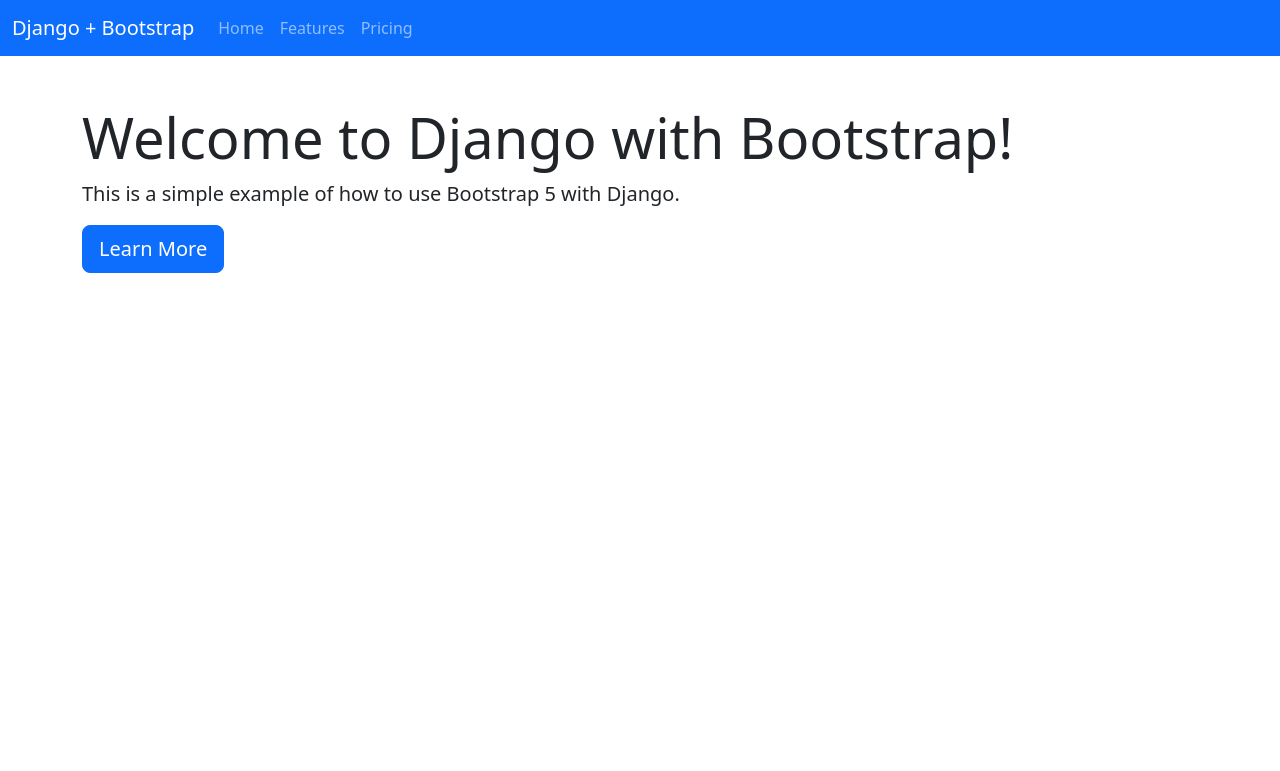
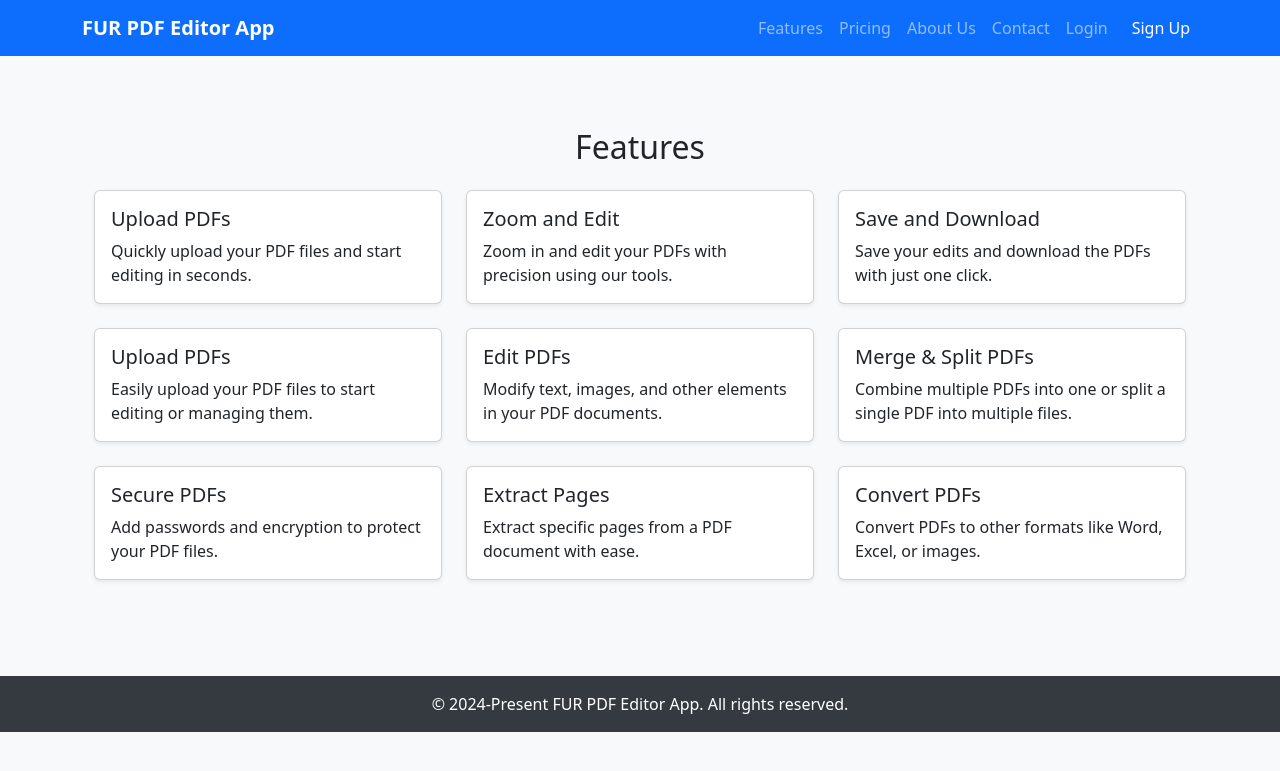
Before and after one commit to smartshopia/FUR_PDF_unofficial, a Django app: page /features/ in a window 1280 px wide. Shown: the top 771 px of the page. Run offline with Django 5.2, Linux system fonts and the light colour scheme.

Commit message:
added features to the PDF editor

```diff
--- a/fur_pdf_app/fur_pdf_app/urls.py
+++ b/fur_pdf_app/fur_pdf_app/urls.py
@@ -18,8 +18,15 @@ from django.contrib import admin
 from django.conf import settings
 from django.urls import path, include
 from django.conf.urls.static import static
+from django.contrib.sitemaps.views import sitemap
 
 urlpatterns = [
+    path('sitemap.xml',
+     sitemap, {'sitemaps': settings.SITEMAPS},
+      name='django.contrib.sitemaps.views.sitemap'),
+    path('sitemap-index.xml',
+     sitemap, {'sitemaps': settings.SITEMAPS},
+      name='django.contrib.sitemaps.views.sitemap_index'),
     path('', include('fur_pdf_editor.urls')),
     path('admin/', admin.site.urls),
     #path('pdf/', include('fur_pdf_editor.urls')),
--- a/fur_pdf_app/fur_pdf_editor/templates/base.html
+++ b/fur_pdf_app/fur_pdf_editor/templates/base.html
@@ -29,7 +29,7 @@
     <!-- Navbar -->
     <nav class="navbar navbar-expand-lg navbar-dark bg-primary">
         <div class="container">
-            <a class="navbar-brand" href="{% url 'home' %}">PDF Editor App</a>
+            <a class="navbar-brand" href="{% url 'home' %}">FUR PDF Editor App</a>
             <button class="navbar-toggler" type="button" data-bs-toggle="collapse" data-bs-target="#navbarNav" aria-controls="navbarNav" aria-expanded="false" aria-label="Toggle navigation">
                 <span class="navbar-toggler-icon"></span>
             </button>
@@ -54,7 +54,7 @@
 
     <!-- Footer -->
     <footer class="py-3 text-center">
-        <p class="mb-0">© 2024 PDF Editor App. All rights reserved.</p>
+        <p class="mb-0">© 2024-Present FUR PDF Editor App. All rights reserved.</p>
     </footer>
 
     <!-- Bootstrap JS -->
--- /dev/null
+++ b/fur_pdf_app/fur_pdf_editor/templates/features.html
@@ -0,0 +1,90 @@
+{% extends "base.html" %}
+
+{% block title %}Home - PDF Editor App{% endblock %}
+
+{% block content %}
+
+<section id="features" class="py-5">
+    <div class="container">
+        <h2 class="text-center mb-4">Features</h2>
+        <div class="row">
+            <div class="col-md-4">
+                <div class="card mb-4 shadow-sm">
+                    <div class="card-body">
+                        <h5 class="card-title">Upload PDFs</h5>
+                        <p class="card-text">Quickly upload your PDF files and start editing in seconds.</p>
+                    </div>
+                </div>
+            </div>
+            <div class="col-md-4">
+                <div class="card mb-4 shadow-sm">
+                    <div class="card-body">
+                        <h5 class="card-title">Zoom and Edit</h5>
+                        <p class="card-text">Zoom in and edit your PDFs with precision using our tools.</p>
+                    </div>
+                </div>
+            </div>
+            <div class="col-md-4">
+                <div class="card mb-4 shadow-sm">
+                    <div class="card-body">
+                        <h5 class="card-title">Save and Download</h5>
+                        <p class="card-text">Save your edits and download the PDFs with just one click.</p>
+                    </div>
+                </div>
+            </div>
+        </div>
+        <div class="row">
+            <div class="col-md-4">
+                <div class="card mb-4 shadow-sm">
+                    <div class="card-body">
+                        <h5 class="card-title">Upload PDFs</h5>
+                        <p class="card-text">Easily upload your PDF files to start editing or managing them.</p>
+                    </div>
+                </div>
+            </div>
+            <div class="col-md-4">
+                <div class="card mb-4 shadow-sm">
+                    <div class="card-body">
+                        <h5 class="card-title">Edit PDFs</h5>
+                        <p class="card-text">Modify text, images, and other elements in your PDF documents.</p>
+                    </div>
+                </div>
+            </div>
+            <div class="col-md-4">
+                <div class="card mb-4 shadow-sm">
+                    <div class="card-body">
+                        <h5 class="card-title">Merge & Split PDFs</h5>
+                        <p class="card-text">Combine multiple PDFs into one or split a single PDF into multiple files.</p>
+                    </div>
+                </div>
+            </div>
+        </div>
+        <div class="row">
+            <div class="col-md-4">
+                <div class="card mb-4 shadow-sm">
+                    <div class="card-body">
+                        <h5 class="card-title">Secure PDFs</h5>
+                        <p class="card-text">Add passwords and encryption to protect your PDF files.</p>
+                    </div>
+                </div>
+            </div>
+            <div class="col-md-4">
+                <div class="card mb-4 shadow-sm">
+                    <div class="card-body">
+                        <h5 class="card-title">Extract Pages</h5>
+                        <p class="card-text">Extract specific pages from a PDF document with ease.</p>
+                    </div>
+                </div>
+            </div>
+            <div class="col-md-4">
+                <div class="card mb-4 shadow-sm">
+                    <div class="card-body">
+                        <h5 class="card-title">Convert PDFs</h5>
+                        <p class="card-text">Convert PDFs to other formats like Word, Excel, or images.</p>
+                    </div>
+                </div>
+            </div>
+        </div>
+    </div>
+</section>
+{% endblock %}
--- a/fur_pdf_app/fur_pdf_editor/templates/home.html
+++ b/fur_pdf_app/fur_pdf_editor/templates/home.html
@@ -9,7 +9,7 @@
     <h1>Welcome to the PDF Editor App</h1>
     <p class="lead">Easily upload, edit, and manage PDFs with powerful tools.</p>
     <a href="{% url 'login' %}" class="btn btn-primary btn-lg">Get Started</a>
-    <a href="#featues" class="btn btn-primary btn-lg">Explore Features</a>
+    <a href="#features" class="btn btn-primary btn-lg">Explore Features</a>
 </header>
 
 <!-- Upload Section -->
--- a/fur_pdf_app/fur_pdf_editor/views.py
+++ b/fur_pdf_app/fur_pdf_editor/views.py
@@ -4,7 +4,7 @@ from .models import *
 import fitz
 
 # Create your views here.
-
+#pages
 def home(request):
     return render(request, 'home.html')
 
@@ -21,17 +21,19 @@ def signup_view(request):
     return render(request, 'signup.html')
 
 def features(request):
-    return render(request, 'bootstrap.html')
+    return render(request, 'features.html')
 
 def pricing(request):
-    return render(request, 'bootstrap.html')
+    return render(request, 'pricing.html')
 
 def about(request):
-    return render(request, 'bootstrap.html')
+    return render(request, 'about.html')
 
 def contact(request):
-    return render(request, 'bootstrap.html')
+    return render(request, 'contact.html')
 
+
+#functions
 def upload_pdf(request):
     if request.method == 'POST':
         form = PDFUploadForm(request.POST, request.FILES)
```
Also changed, not shown: fur_pdf_app/fur_pdf_app/settings.py (+9 -0 lines).
